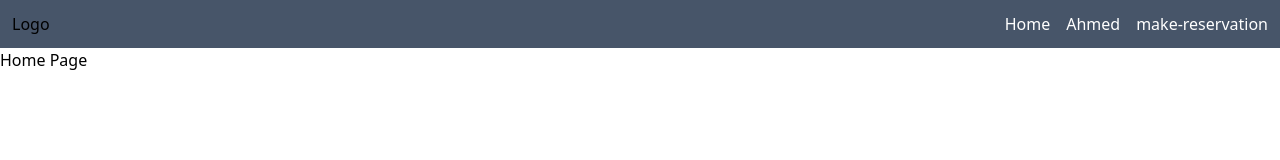
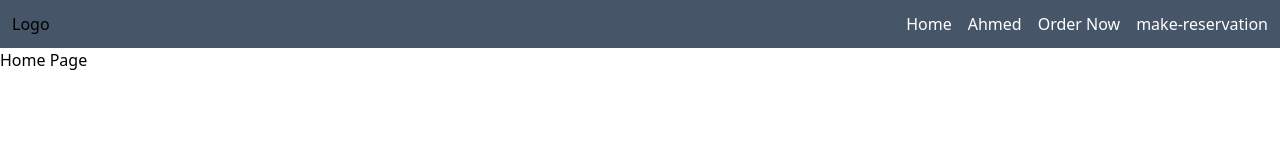
Before and after one commit to mernstackjs/reservation-clieant, a React (Vite) app: page / in a window 1280 px wide. Shown: the top 160 px of the page. Built offline with nearby package versions, Linux system fonts and the light colour scheme.

Commit message:
waxa aan ku daray order route

```diff
--- a/src/App.jsx
+++ b/src/App.jsx
@@ -11,6 +11,7 @@ export default function App() {
         <Route path="/" element={<div>Home Page</div>} />
         <Route path="/make-reservation" element={<CreateReservation />} />
         <Route path="/ahmed" element={<div>AHmeD Page</div>} />
+        <Route path="/order" element={<div>Order</div>} />
         <Route path="/my-reservation/:id/:email" element={<Myreservation />} />
       </Routes>
     </div>
--- a/src/components/Header.jsx
+++ b/src/components/Header.jsx
@@ -8,6 +8,7 @@ export default function Header() {
       <nav className="flex gap-4 text-white">
         <Link to={"/"}>Home</Link>
         <Link to={"/ahmed"}>Ahmed</Link>
+        <Link to={"/order"}>Order Now</Link>
         <Link to={"/make-reservation"}>make-reservation</Link>
       </nav>
     </header>
```
